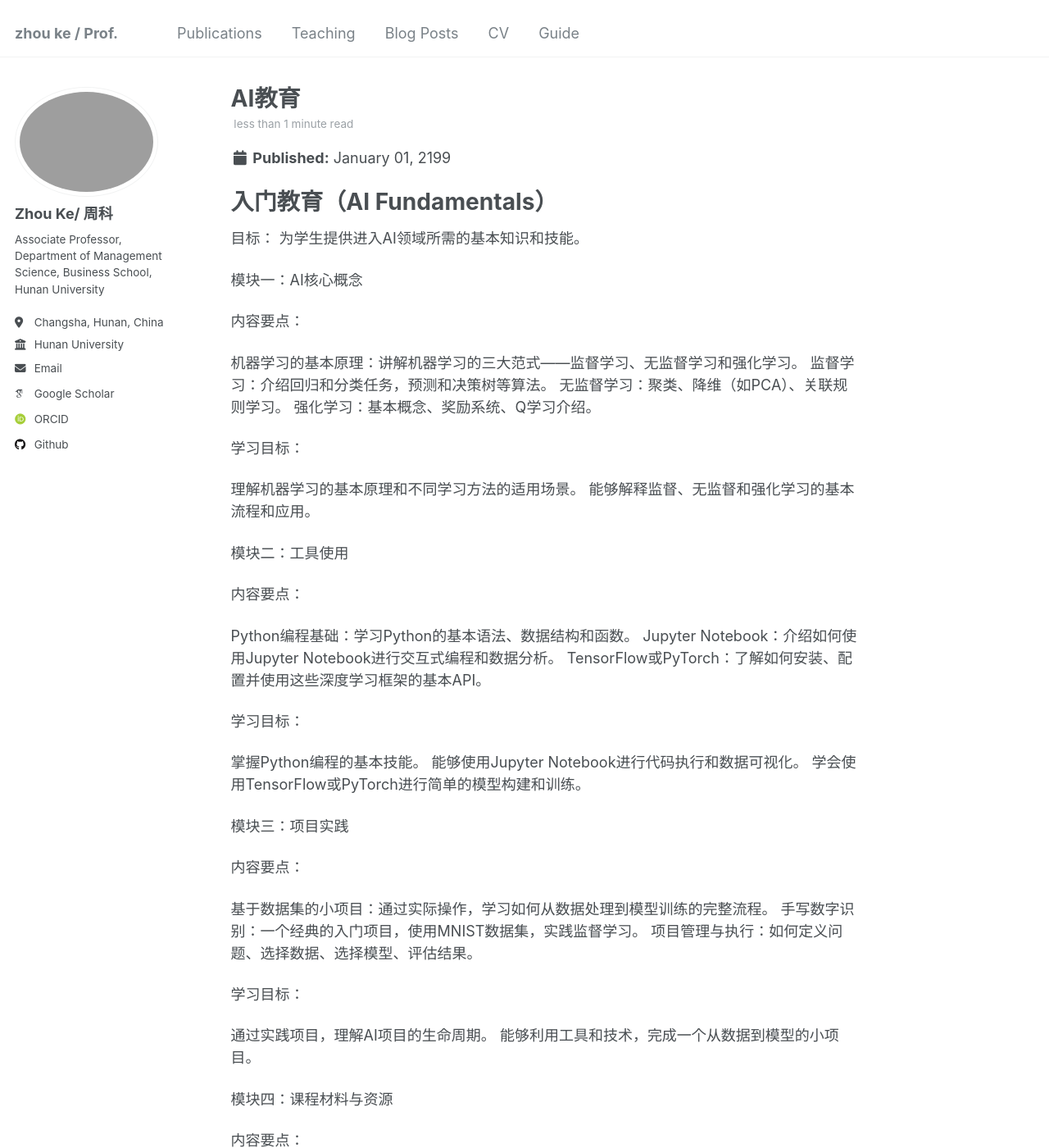
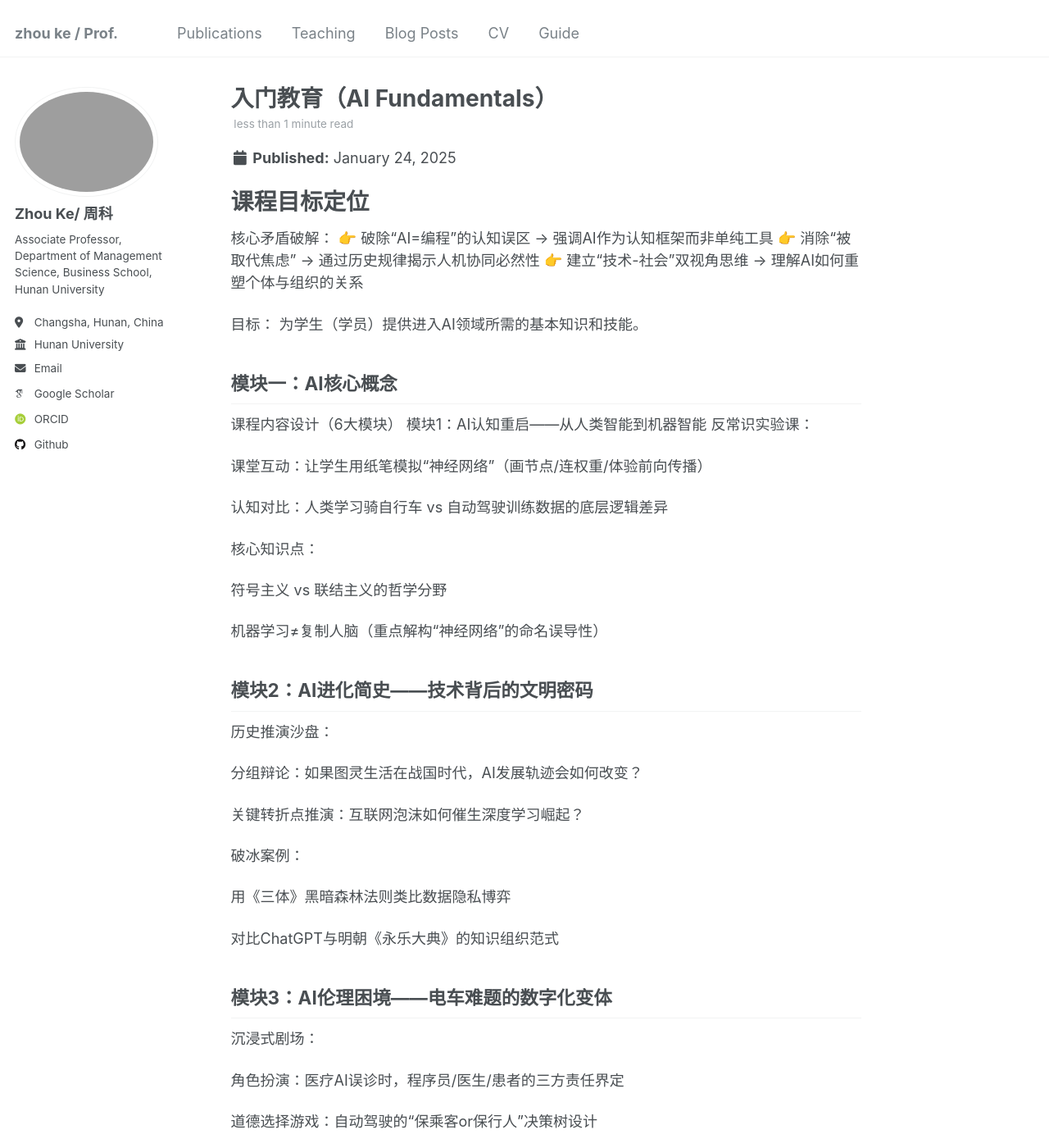
Before and after one commit to hustzhke/hustzhke.github.io, a Jekyll site: the page built from _posts/2025-01-04-blog-post-4.md, in a window 1280 px wide and 1400 px high. Shown: the whole window at 82% size. Built offline with Jekyll 4.4.1, drawn with Linux system fonts in a browser that asks for light colours; some web fonts are replaced; some of the changed text lies outside the part shown.

Commit message:
Update 2025-01-04-blog-post-4.md

```diff
--- a/_posts/2025-01-04-blog-post-4.md
+++ b/_posts/2025-01-04-blog-post-4.md
@@ -1,6 +1,6 @@
 ---
-title: 'AI教育'
-date: 2199-01-01
+title: '入门教育（AI Fundamentals）'
+date: 2025-01-24
 permalink: /posts/2012/08/blog-post-4/
 tags:
   - cool posts
@@ -8,68 +8,95 @@
   - category2
 ---
 
-入门教育（AI Fundamentals）
+课程目标定位
 ======
+核心矛盾破解：
+👉 破除“AI=编程”的认知误区 → 强调AI作为认知框架而非单纯工具
+👉 消除“被取代焦虑” → 通过历史规律揭示人机协同必然性
+👉 建立“技术-社会”双视角思维 → 理解AI如何重塑个体与组织的关系
 
-目标： 为学生提供进入AI领域所需的基本知识和技能。
+
+目标： 为学生（学员）提供进入AI领域所需的基本知识和技能。
 
 模块一：AI核心概念
+------
 
-内容要点：
+课程内容设计（6大模块）
+模块1：AI认知重启——从人类智能到机器智能
+反常识实验课：
 
-机器学习的基本原理：讲解机器学习的三大范式——监督学习、无监督学习和强化学习。
-监督学习：介绍回归和分类任务，预测和决策树等算法。
-无监督学习：聚类、降维（如PCA）、关联规则学习。
-强化学习：基本概念、奖励系统、Q学习介绍。
+课堂互动：让学生用纸笔模拟“神经网络”（画节点/连权重/体验前向传播）
 
-学习目标：
+认知对比：人类学习骑自行车 vs 自动驾驶训练数据的底层逻辑差异
 
-理解机器学习的基本原理和不同学习方法的适用场景。
-能够解释监督、无监督和强化学习的基本流程和应用。
+核心知识点：
 
-模块二：工具使用
+符号主义 vs 联结主义的哲学分野
 
-内容要点：
+机器学习≠复制人脑（重点解构“神经网络”的命名误导性）
 
-Python编程基础：学习Python的基本语法、数据结构和函数。
-Jupyter Notebook：介绍如何使用Jupyter Notebook进行交互式编程和数据分析。
-TensorFlow或PyTorch：了解如何安装、配置并使用这些深度学习框架的基本API。
+模块2：AI进化简史——技术背后的文明密码
+------
+历史推演沙盘：
 
-学习目标：
+分组辩论：如果图灵生活在战国时代，AI发展轨迹会如何改变？
 
-掌握Python编程的基本技能。
-能够使用Jupyter Notebook进行代码执行和数据可视化。
-学会使用TensorFlow或PyTorch进行简单的模型构建和训练。
+关键转折点推演：互联网泡沫如何催生深度学习崛起？
 
-模块三：项目实践
+破冰案例：
 
-内容要点：
+用《三体》黑暗森林法则类比数据隐私博弈
 
-基于数据集的小项目：通过实际操作，学习如何从数据处理到模型训练的完整流程。
-手写数字识别：一个经典的入门项目，使用MNIST数据集，实践监督学习。
-项目管理与执行：如何定义问题、选择数据、选择模型、评估结果。
+对比ChatGPT与明朝《永乐大典》的知识组织范式
 
-学习目标：
+模块3：AI伦理困境——电车难题的数字化变体
+------
+沉浸式剧场：
 
-通过实践项目，理解AI项目的生命周期。
-能够利用工具和技术，完成一个从数据到模型的小项目。
+角色扮演：医疗AI误诊时，程序员/医生/患者的三方责任界定
 
-模块四：课程材料与资源
+道德选择游戏：自动驾驶的“保乘客or保行人”决策树设计
 
-内容要点：
+认知工具包：
 
-视频课程：如“跟我学AI”，提供AI概念的视觉化学习体验。
-教材：阅读《艾博士：深入浅出人工智能》，获取系统的理论知识。
-学习资源：
-专题讲座：邀请专家进行AI特定领域的讲解。
-工作坊：动手实践，解决实际问题。
-开放的在线课程：如edX上的“Introduction to Artificial Intelligence (AI)”，提供额外的学习资源和认证机会。
+伦理风险评估矩阵（概率-伤害量级坐标系）
 
-学习目标：
+欧盟AI法案VS中国算法的监管逻辑拆解
 
-利用多样的学习资源增强AI知识的理解和应用。
-通过不同的学习形式，适应不同学习风格和需求，提高学习效果。
+模块4：AI工具解剖——黑箱内部的齿轮组
+------
+可视化拆解实验：
 
+用Excel模拟梯度下降算法（数据样本≤50行的极简版）
 
+用折纸模型具象化卷积神经网络（CNN）的特征提取过程
 
-This post will show up by default. To disable scheduling of future posts, edit `config.yml` and set `future: false`.
+认知跃迁设计：
+
+关键概念祛魅：用“菜谱”类比算法，“食材”类比数据
+
+工具光谱分析：从Rule-based到Generative AI的能力边界图
+
+模块5：AI社会接口——你的职业抗脆弱指数
+------
+职业风险扫描仪：
+
+岗位可替代性公式：标准化程度×数据可得性×错误容忍度
+
+对抗AI的元技能：跨场景类比能力/价值判断能力/共情操纵能力
+
+生存策略工坊：
+
+设计个人“AI增强路线图”（如：教师→AI课程设计师→人机协作督导）
+
+模块6：AI公民行动——从被动适应到主动塑造
+------
+社会实验项目：
+
+用GPT-4生成虚假新闻，再用Fact-check工具反向破解
+
+用Stable Diffusion伪造名画并举办“AI赝品艺术展”
+
+政策建言实践：
+
+模拟人大提案：针对AI生成内容的数字水印强制立法
```
